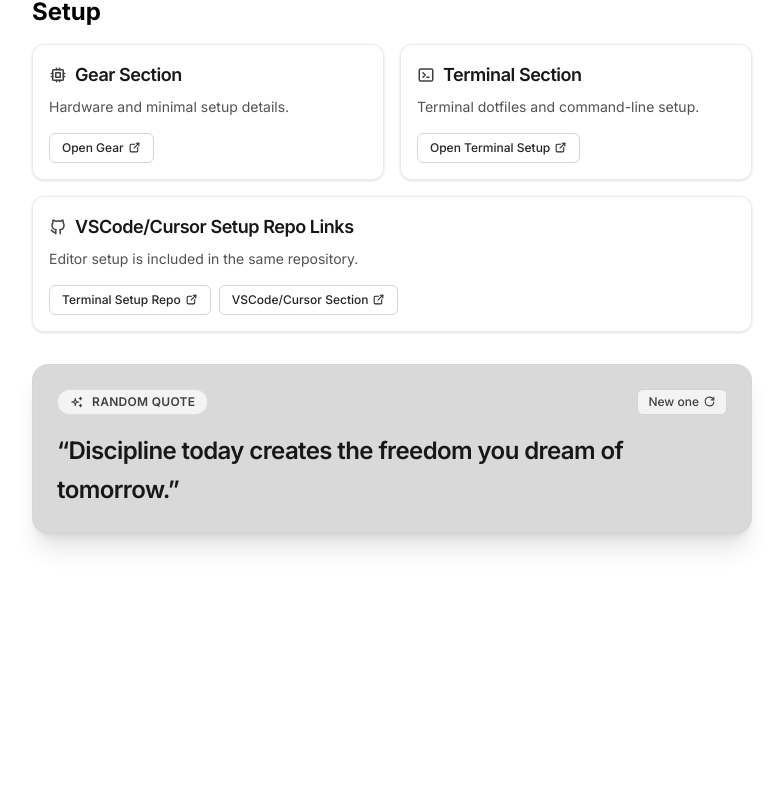
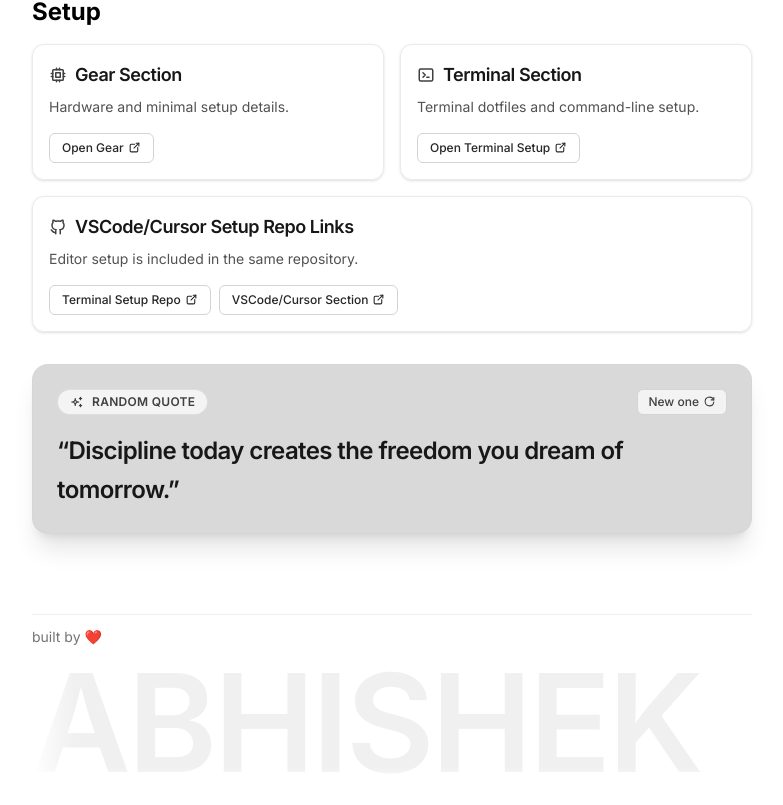
Before and after one commit to abhishektumula/profile.new, a Next.js app: page / in a window 1280 px wide. Shown: the part 2503-3308 px from the top of the page, without its empty margins (248-1031 px from the left). Before the commit the page ends 3077 px from the top, so only its background shows below. Built offline with nearby package versions, Linux system fonts and the light colour scheme.

Commit message:
footer added [:production]

```diff
--- a/src/app/blogs/page.tsx
+++ b/src/app/blogs/page.tsx
@@ -4,6 +4,7 @@
 import { Container } from "@/components/container";
 import { NavBar } from "@/components/navbar";
 import { RandomQuoteCard } from "@/components/random-quote-card";
+import { SiteFooter } from "@/components/site-footer";
 import { IconArrowRight, IconCalendarEvent } from "@tabler/icons-react";
 import { motion } from "motion/react";
 
@@ -155,6 +156,7 @@
         </motion.section>
         <RandomQuoteCard />
       </Container>
+      <SiteFooter />
     </div>
   );
 }
--- a/src/app/experience/page.tsx
+++ b/src/app/experience/page.tsx
@@ -2,6 +2,7 @@
 import { ExperienceBlock } from "@/components/Home/experience-section";
 import { NavBar } from "@/components/navbar";
 import { RandomQuoteCard } from "@/components/random-quote-card";
+import { SiteFooter } from "@/components/site-footer";
 
 export default function ExperiencePage() {
   return (
@@ -21,6 +22,7 @@
         <ExperienceBlock />
         <RandomQuoteCard />
       </Container>
+      <SiteFooter />
     </div>
   );
 }
--- a/src/app/gear/page.tsx
+++ b/src/app/gear/page.tsx
@@ -5,6 +5,7 @@
 import { motion } from "motion/react";
 import { IconSettings } from "@tabler/icons-react";
 import { RandomQuoteCard } from "@/components/random-quote-card";
+import { SiteFooter } from "@/components/site-footer";
 
 const gearItems = [
   "Mac book pro 14 inch M5 chip",
@@ -63,6 +64,7 @@
         </section>
         <RandomQuoteCard />
       </Container>
+      <SiteFooter />
     </div>
   );
 }
--- a/src/app/page.tsx
+++ b/src/app/page.tsx
@@ -1,5 +1,6 @@
 import { Container } from "@/components/container";
 import { Home } from "@/components/Home";
+import { SiteFooter } from "@/components/site-footer";
 
 export default function HomeLayout() {
   return (
@@ -7,6 +8,7 @@
       <Container className="min-h-screen">
         <Home />
       </Container>
+      <SiteFooter />
     </div>
   );
 }
--- a/src/app/projects/page.tsx
+++ b/src/app/projects/page.tsx
@@ -2,6 +2,7 @@
 import { ProjectSection } from "@/components/Home/project-section";
 import { NavBar } from "@/components/navbar";
 import { RandomQuoteCard } from "@/components/random-quote-card";
+import { SiteFooter } from "@/components/site-footer";
 
 export default function ProjectsPage() {
   return (
@@ -21,6 +22,7 @@
         <ProjectSection columns={2} />
         <RandomQuoteCard />
       </Container>
+      <SiteFooter />
     </div>
   );
 }
--- /dev/null
+++ b/src/components/site-footer.tsx
@@ -0,0 +1,16 @@
+export const SiteFooter = () => {
+  return (
+    <footer className="w-full bg-white pt-10 dark:bg-black">
+      <div className="mx-auto w-full max-w-3xl px-4 sm:px-6">
+        <div className="w-full border-t border-neutral-200/60 pt-3 dark:border-neutral-900">
+          <p className="pb-2 text-sm text-neutral-500 dark:text-neutral-400">
+            built by ❤️
+          </p>
+          <p className="select-none text-[clamp(3.5rem,14vw,8.5rem)] font-semibold leading-none tracking-tight text-neutral-300/35 [mask-image:linear-gradient(to_right,transparent_0%,black_6%,black_94%,transparent_100%),linear-gradient(to_bottom,black_0%,black_82%,transparent_100%)] [mask-composite:intersect] [-webkit-mask-composite:source-in] dark:text-neutral-700/40">
+            ABHISHEK
+          </p>
+        </div>
+      </div>
+    </footer>
+  );
+};
```
